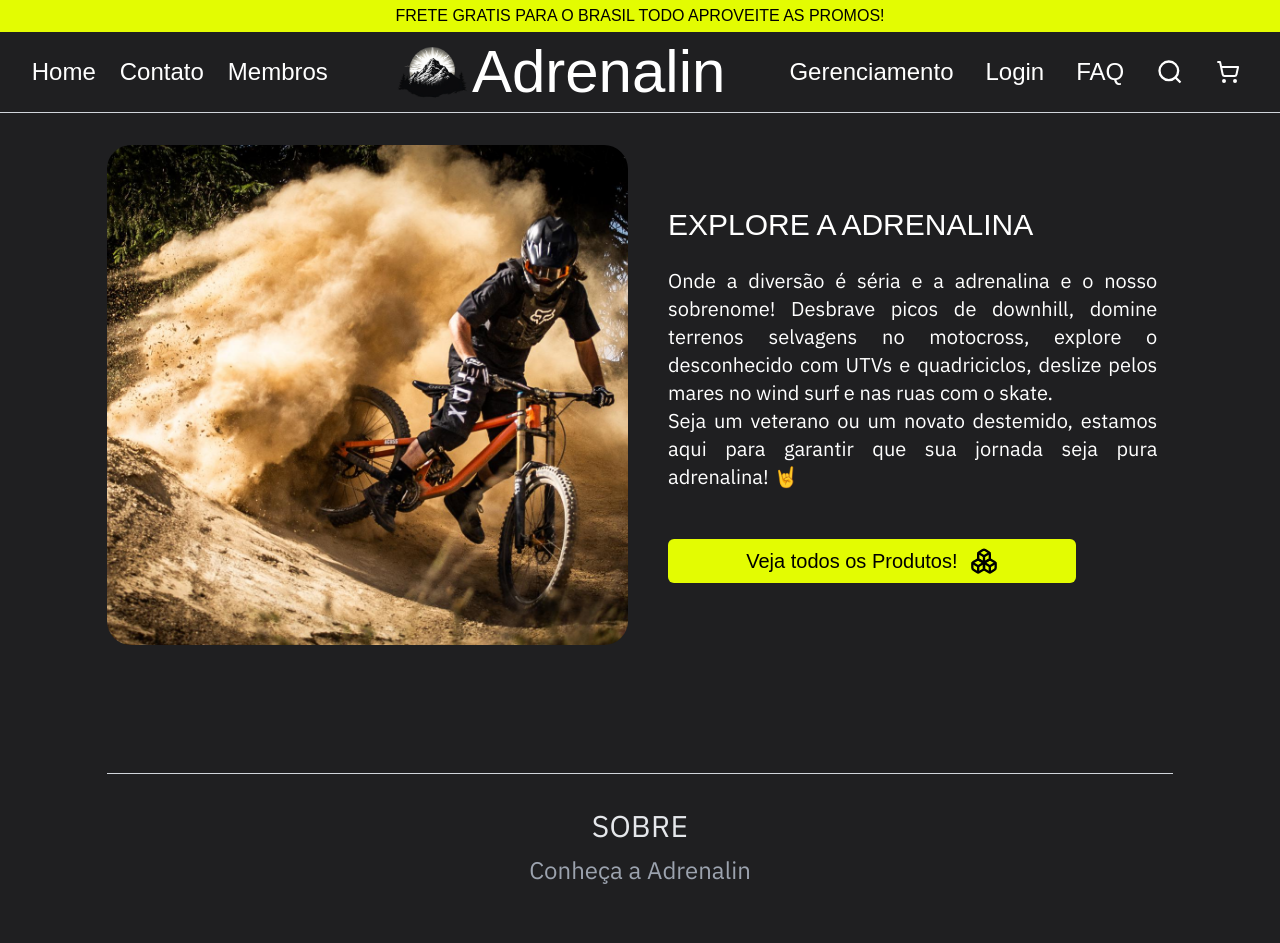
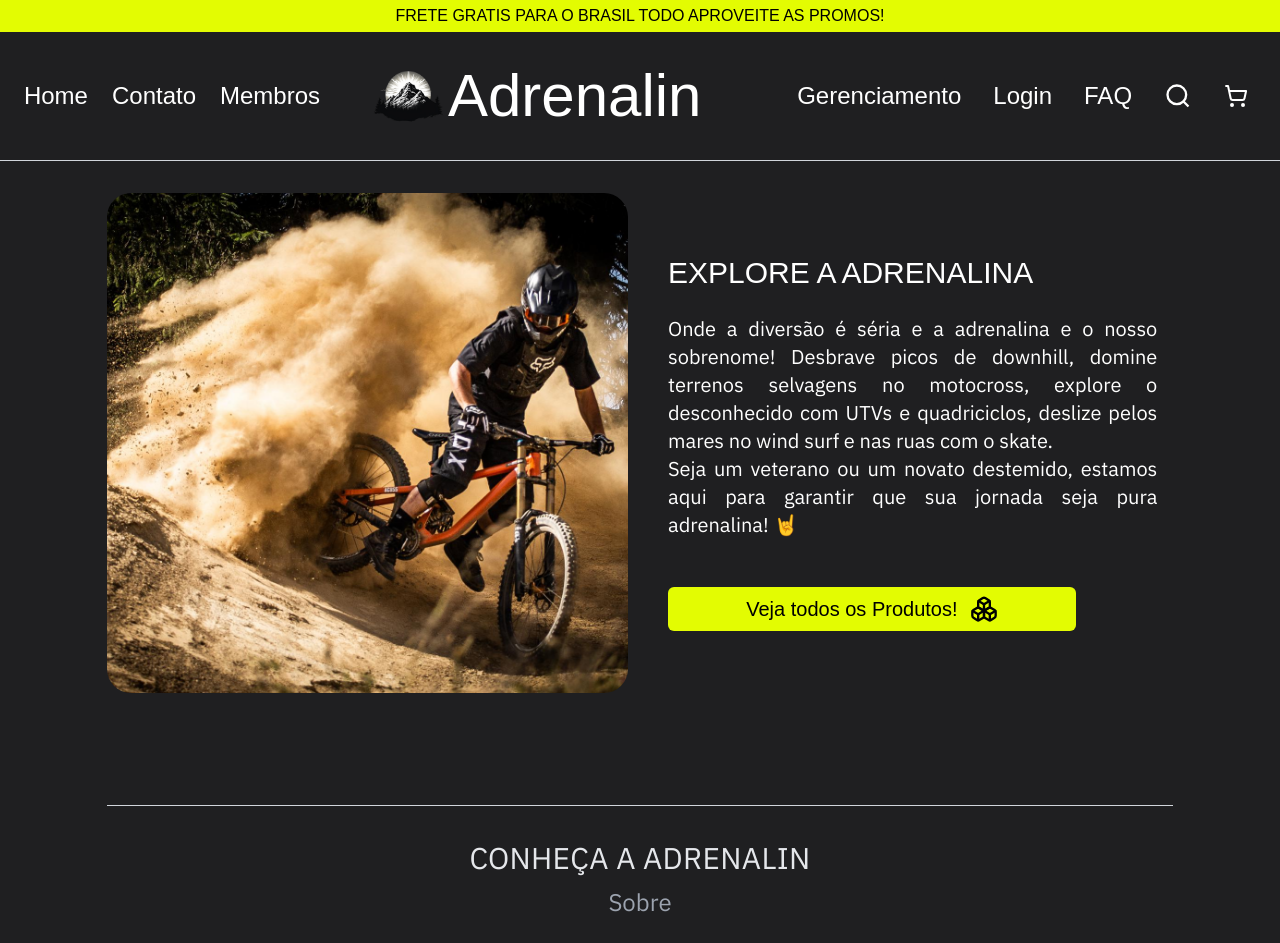
Before and after one commit to Daniel-Thielmann/Adrenalin-Ecommerce, a Next.js app: page / in a window 1280 px wide. Shown: the top 943 px of the page. Built offline with nearby package versions, Linux system fonts and the light colour scheme; a web font is replaced by a local one.

Commit message:
fixing bugs

```diff
--- a/app/page.tsx
+++ b/app/page.tsx
@@ -4,7 +4,7 @@ import KnowAdrenalin from '@/components/know-adrenalin'
 
 export default function Home() {
   return (
-    <div className='space-y-24 md:space-y-32 w-full md:w-10/12 py-8 px-4 md:p-0 min-h-screen mx-auto'>
+    <div className='flex flex-col gap-28 w-full md:w-10/12 py-8 px-4 md:p-0 min-h-screen mx-auto'>
       <HeroSection />
       <KnowAdrenalin />
       <BestProducts />
--- a/components/best-products/index.tsx
+++ b/components/best-products/index.tsx
@@ -16,7 +16,7 @@ export default function BestProducts() {
     return (
         <div>
             <div className="mb-12">
-                <Title title="Produtos mais vendidos" subtitle="Em destaque" />
+                <Title title="Em destaque" subtitle="Produtos mais vendidos" />
             </div>
 
             <div className="w-full flex gap-4">
--- a/components/header/index.tsx
+++ b/components/header/index.tsx
@@ -25,20 +25,33 @@ const dirlinks = [
 ]
 
 export default function Header() {
-    const [isNavOpen, setIsNavOpen] = useState(false)
-    const [isSearchOpen, setIsSearchOpen] = useState(false)
+    const [navbarAberta, setNavbarAberta] = useState(false)
+    const [buscaAberta, setBuscaAberta] = useState(false)
 
-    const toggleNav = () => setIsNavOpen(!isNavOpen)
-    const toggleSearch = () => setIsSearchOpen(!isSearchOpen)
 
-    const toggleNavSearch = () => {
-        if (isSearchOpen) {
-            toggleSearch()
-        }
-        else {
-            toggleNav()
+    const abrirBusca = () => {
+        setBuscaAberta(true);
+    }
+
+    const fecharBusca = () => {
+        setBuscaAberta(false);
+    }
+
+    const abrirNavbar = () => {
+        setNavbarAberta(true);
+    }
+
+    const verificarNavbar = () => {
+        if (navbarAberta) {
+            setNavbarAberta(false);
+        } else {
+            setNavbarAberta(true);
         }
     }
+
+
+
+
 
     return (
         <header className="bg-[#1F1F21] sticky top-0 z-20 w-full mb-8 border-b border-gray-300">
@@ -47,7 +60,7 @@ export default function Header() {
                 <span>FRETE GRATIS PARA O BRASIL TODO APROVEITE AS PROMOS!</span>
             </div>
 
-            <div className="flex sm:flex-col md:flex-row items-center justify-center gap-8">
+            <div className="flex flex-wrap sm:flex-col lg:flex-row items-center justify-around sm:my-6 mt-4">
 
                 {/* parte esquerda da header */}
                 <nav className="hidden sm:flex">
@@ -61,7 +74,7 @@ export default function Header() {
                 </nav>
 
                 {/* parte central da logo e nome adrenalin */}
-                <Link href='/' className='flex items-center justify-center ml-8'>
+                <Link href='/' className='flex items-center justify-center'>
                     <Image
                         src={'/logo/logo.png'}
                         alt="logo do blog"
@@ -74,34 +87,43 @@ export default function Header() {
                     </div>
                 </Link>
 
+                {
+                    buscaAberta && (
+                        <div className="flex items-center px-8 gap-4">
+                            <Search />
+                            <X
+                                onClick={fecharBusca}
+                                className="w-8 h-8 text-white cursor-pointer hover:bg-white/20 transition-all duration-200 p-1 rounded-xl"
+                            />
+                            <Menu
+                                onClick={verificarNavbar}
+                                className="w-8 h-8 text-white text-v cursor-pointer"
+                            />
+                        </div>
+                    )
+                }
+
 
                 {/* menu e searchicon do mobile*/}
                 <nav className="flex">
                     <div className="sm:hidden">
-                        {isNavOpen || isSearchOpen ?
-                            <X
-                                onClick={toggleNavSearch}
-                                className="w-8 h-8 text-white cursor-pointer hover:bg-white/20 transition-all duration-200 p-1 rounded-xl"
-                            />
-                            :
+                        {!buscaAberta &&
                             <div className="flex gap-2">
                                 <SearchIcon
-                                    onClick={toggleSearch}
+                                    onClick={abrirBusca}
                                     className="w-8 h-8 text-white cursor-pointer"
                                 />
                                 <Menu
-                                    onClick={toggleNav}
+                                    onClick={verificarNavbar}
                                     className="w-8 h-8 text-white text-v cursor-pointer"
                                 />
                             </div>
                         }
                     </div>
                 </nav>
-                {isNavOpen && (
-                    <Search />
-                )}
-                {isNavOpen && (
-                    <div className="md:hidden flex basis-full flex-col items-center gap-6 mt-10">
+
+                {navbarAberta && (
+                    <div className="md:hidden flex basis-full flex-col items-center gap-6 my-6">
                         {esqlinks.map((link, index) =>
                             <Link href={link.href} key={index}>
                                 <span className="text-2xl text-white hover:bg-white/20 rounded-xl">{link.label}</span>
@@ -125,15 +147,15 @@ export default function Header() {
                             </Link>
                         )}
 
-                        <button onClick={toggleNav}>
-                            {isSearchOpen ?
+                        <button onClick={verificarNavbar}>
+                            {buscaAberta ?
                                 <X
-                                    onClick={toggleSearch}
+                                    onClick={fecharBusca}
                                     className="w-7 h-7 text-white cursor-pointer hover:bg-white/20 transition-all duration-200 rounded-xl"
                                 />
                                 :
                                 <SearchIcon
-                                    onClick={toggleSearch}
+                                    onClick={abrirBusca}
                                     className="w-7 h-7 text-white cursor-pointer hover:bg-white/20 transition-all duration-200 rounded-xl"
                                 />
                             }
--- a/components/know-adrenalin/index.tsx
+++ b/components/know-adrenalin/index.tsx
@@ -13,7 +13,7 @@ export default function KnowAdrenalin() {
             <div className={ibm.className}>
                 <div className="">
                     <Title title="Conheça a Adrenalin" subtitle="Sobre" />
-                    <div className="flex justify-center text-gray-300">
+                    <div className="flex justify-center text-gray-300 flex-wrap">
                         <KnowAdrenalinCard src="/icons/camping.png" title="Para todos os esportes" description="Confira a variedade de
                         categorias, seja você um piloto competitivo ou um hiker amador, temos todos os produtos que
                         você precisa."/>
--- a/components/search/index.tsx
+++ b/components/search/index.tsx
@@ -3,14 +3,14 @@ import { Search as SearchIcon } from "lucide-react";
 export default function Search() {
     return (
         <form className="flex basis-full" autoComplete="off">
-            <div className="flex w-full flex-col items-center my-8">
-                <div className="relative flex w-full items-center">
+            <div className="flex flex-col items-center my-8">
+                <div className="relative flex items-center">
                     <SearchIcon className="w-7 h-7 absolute text-white/50 left-4" />
                     <input
                         id="search"
                         name="search"
                         type="text"
-                        className="rounded-xl w-4/5 px-16 py-5 text-white bg-zinc-900 hover:bg-zinc-800 caret-white transition-all duration-300"
+                        className="rounded-xl w-full px-16 py-5 text-white bg-zinc-900 hover:bg-zinc-800 caret-white transition-all duration-300"
                         placeholder="Busque Algo!"
                     />
                 </div>
--- a/components/title/index.tsx
+++ b/components/title/index.tsx
@@ -7,9 +7,9 @@ export default function Title({ title, subtitle }: TitleProps) {
     return (
         <div className="flex flex-col justify-center items-center">
             <span className="text-3xl xl:text-2xl 2xl:text-3xl 3xl:text-4xl text-gray-200 uppercase leading-relaxed tracking-[0.01em] text-center">
-                {subtitle}
+                {title}
             </span>
-            <h1 className="text-2xl xl:text-3xl 2xl:text-4xl 3xl:text-5xl leading-relaxed text-center text-gray-400">{title}</h1>
+            <h1 className="text-2xl xl:text-3xl 2xl:text-4xl 3xl:text-5xl leading-relaxed text-center text-gray-400">{subtitle}</h1>
         </div>
     )
 }
--- a/tailwind.config.ts
+++ b/tailwind.config.ts
@@ -14,9 +14,9 @@ const config: Config = {
           'conic-gradient(from 180deg at 50% 50%, var(--tw-gradient-stops))',
       },
       screens: {
-        'sm': '470px',
+        'sm': '640px',
         'md': '768px',
-        'lg': '1280px',
+        'lg': '1024px',
         'xl': '1920px',
         '2xl': '2560px',
         '3xl': '3440px',
```
